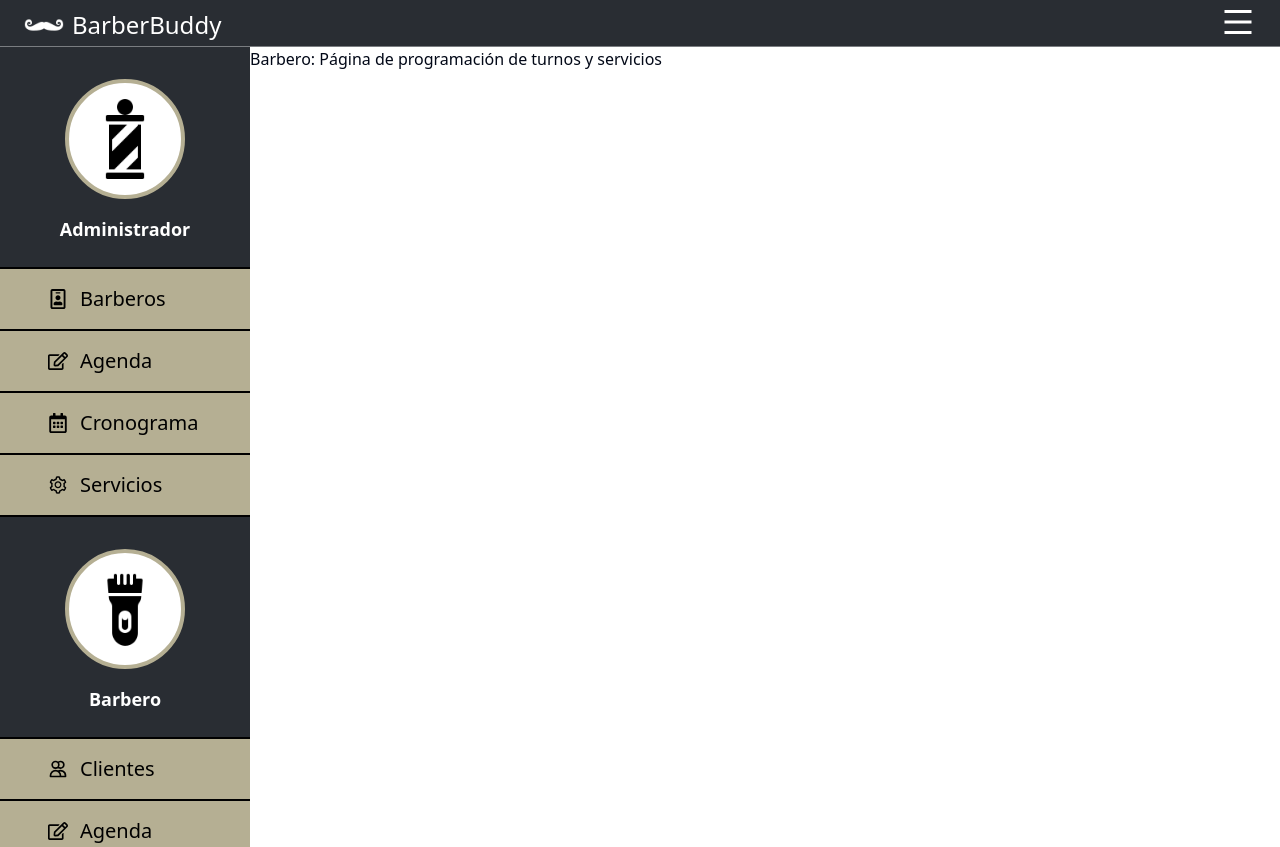
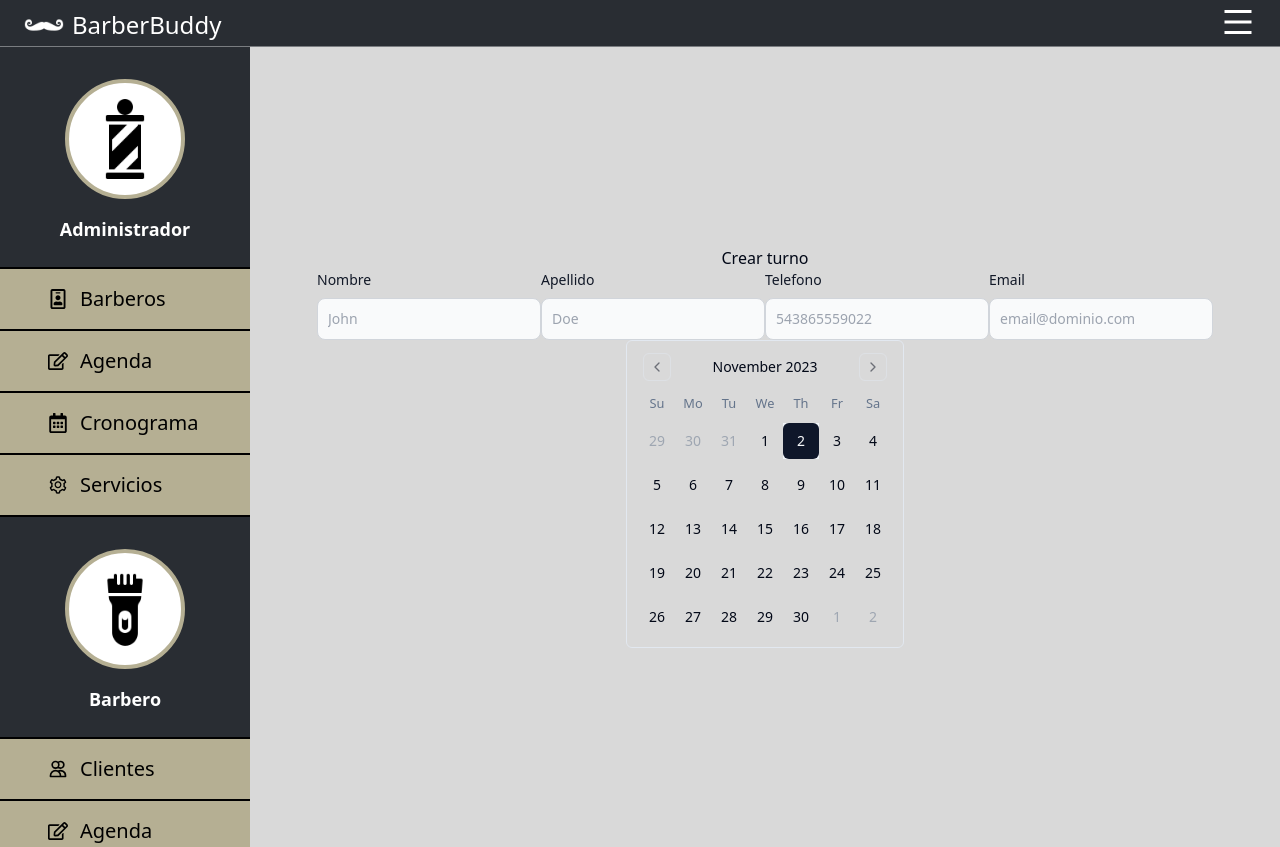
Before and after one commit to No-Country/s11-04-t-node-react, a Next.js app in the folder client/: page /panel/barbero/agenda in a window 1280 px wide. Built offline with nearby package versions, Linux system fonts and the light colour scheme.

Commit message:
fix and create components

```diff
--- a/client/app/panel/barbero/agenda/page.jsx
+++ b/client/app/panel/barbero/agenda/page.jsx
@@ -1,7 +1,21 @@
+"use client"
+import FormAgenda from "@/components/agenda/FormAppointmentScheduling";
+import { Calendar } from "@/components/ui/calendar"
+import { useState, useEffect } from "react";
+
 export default function AppointmentSchedulingPage() {
+  const [date, setDate] = useState(new Date())
+  useEffect(() => { console.log(date); }, [date])
   return (
-    <div className="min-h-screen">
-      <h1>Barbero: Página de programación de turnos y servicios</h1>
+    <div className="w-full flex flex-col items-center justify-center min-h-screen bg-[#D9D9D9]">
+      <h3>Crear turno</h3>
+      <FormAgenda/>
+      <Calendar
+        mode="single"
+        selected={date}
+        onSelect={setDate}
+        className="rounded-md border"
+      />
     </div>
   );
 }
--- /dev/null
+++ b/client/components/agenda/FormAppointmentScheduling.jsx
@@ -0,0 +1,47 @@
+import { useState } from "react";
+
+const FormAgenda = () => {
+
+  const [agendaTemplate, setAgendaTemplate] = useState({
+    name: '',
+    lastName: '',
+    celPhone: '',
+    email: ''
+  })
+  const [errors, setErrors] = useState("")
+
+  const handleChange = (e) => {
+    setAgendaTemplate({
+      ...agendaTemplate,
+      [e.target.name]: e.target.value,
+    })
+    setErrors(
+      validationErrorsLogin({
+        ...agendaTemplate,
+        [e.target.name]: e.target.value,
+      }),
+    )
+  }
+
+  return (
+    <div className="flex ">
+      <div>
+        <label className="block mb-2 text-sm font-medium text-gray-900 dark:text-white">Nombre</label>
+        <input type="text" onChange={handleChange} id="name" className="bg-gray-50 border border-gray-300 text-gray-900 text-sm rounded-lg focus:ring-blue-500 focus:border-blue-500 block w-full p-2.5 dark:bg-gray-700 dark:border-gray-600 dark:placeholder-gray-400 dark:text-white dark:focus:ring-blue-500 dark:focus:border-blue-500" placeholder="John" />
+      </div>
+      <div>
+        <label className="block mb-2 text-sm font-medium text-gray-900 dark:text-white">Apellido</label>
+        <input type="text" onChange={handleChange} id="lastName" className="bg-gray-50 border border-gray-300 text-gray-900 text-sm rounded-lg focus:ring-blue-500 focus:border-blue-500 block w-full p-2.5 dark:bg-gray-700 dark:border-gray-600 dark:placeholder-gray-400 dark:text-white dark:focus:ring-blue-500 dark:focus:border-blue-500" placeholder="Doe" />
+      </div>
+      <div>
+        <label className="block mb-2 text-sm font-medium text-gray-900 dark:text-white">Telefono</label>
+        <input type="text" onChange={handleChange} id="celPhone" className="bg-gray-50 border border-gray-300 text-gray-900 text-sm rounded-lg focus:ring-blue-500 focus:border-blue-500 block w-full p-2.5 dark:bg-gray-700 dark:border-gray-600 dark:placeholder-gray-400 dark:text-white dark:focus:ring-blue-500 dark:focus:border-blue-500" placeholder="543865559022" />
+      </div>
+      <div>
+        <label className="block mb-2 text-sm font-medium text-gray-900 dark:text-white">Email</label>
+        <input type="text" onChange={handleChange} id="email" className="bg-gray-50 border border-gray-300 text-gray-900 text-sm rounded-lg focus:ring-blue-500 focus:border-blue-500 block w-full p-2.5 dark:bg-gray-700 dark:border-gray-600 dark:placeholder-gray-400 dark:text-white dark:focus:ring-blue-500 dark:focus:border-blue-500" placeholder="email@dominio.com" />
+      </div>
+    </div>
+  )
+}
+export default FormAgenda;
--- /dev/null
+++ b/client/components/agenda/SelectService.jsx
@@ -0,0 +1,29 @@
+const services = [
+    {
+        name: "lavado_de_cabello",
+        text: "Lavado de cabello"
+    },
+    {
+        name: "tintura",
+        text: "Tintura"
+    }
+]
+
+const SelectService = () => {
+    return (
+        <div className="flex flex-col text-sm gap-y-2 text-stone-700 w-full">
+            <label >Categoría:</label>
+            <select name='category' onChange={handleChange} className="block py-1.5 px-2 w-full text-sm text-stone-700 bg-transparent border-0 border-b-2 border-gray-500 appearance-none focus:outline-none focus:ring-0 focus:border-gray-200/50 peer">
+                <option >Elige un servicio</option>
+                {
+                    services.map(category => {
+                        return (
+                            <option key={`a${category.name}`} value={category.name}>{category.text}</option>
+                        )
+                    })
+                }
+            </select>
+        </div>
+    )
+}
+export default SelectService;
```
